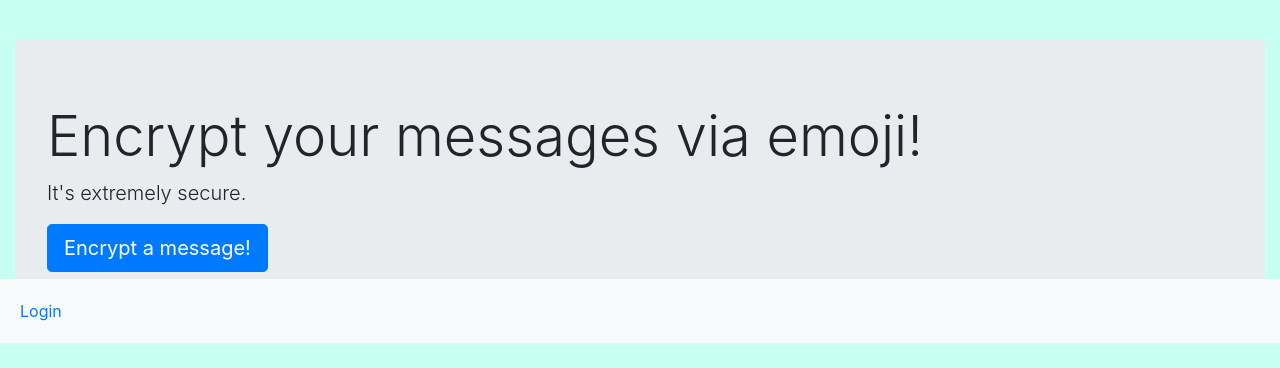
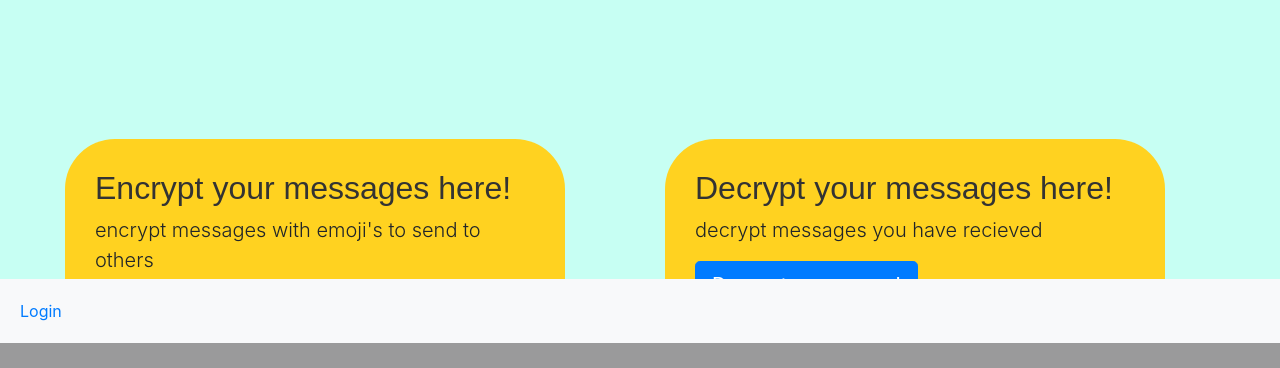
Before and after one commit to aelydens/teamworldbot, a Flask app: page / in a window 1280 px wide. Shown: the part 457-825 px from the top of the page. After the commit the page ends 800 px from the top, so only its background shows below. Run offline with Flask 2, Linux system fonts and the light colour scheme; some libraries are stand-ins or nearby versions.

Commit message:
cody trying to add decrypt

```diff
--- a/app/static/css/main.css
+++ b/app/static/css/main.css
@@ -28,3 +28,20 @@ body {
   margin-left: auto;
   margin-right: auto;
 }
+
+.cutie-pie {
+  padding: 30px;
+  border-radius: 50px;
+  width: 500px;
+  height: 200px;
+  margin-top: 100px;
+  margin-left: 50px;
+  margin-right: 50px;
+  float: left;
+  background-color: #ffd220;
+}
+
+.cute-header {
+  color: #333333;
+  font-family: Arial, Helvetica, sans-serif;
+}
--- a/app/templates/index.html
+++ b/app/templates/index.html
@@ -1,9 +1,14 @@
 {% extends "base.html" %}
 
 {% block content %}
-  <div class="jumbotron">
-    <h1 class="display-4">Encrypt your messages via emoji!</h1>
-    <p class="lead">It's extremely secure.</p>
-    <a class="btn btn-primary btn-lg" href="{{ url_for('encrypt') }}" role="button">Encrypt a message!</a>
-  </div>
+<div class="cutie-pie">
+  <h2 class="cute-header">Encrypt your messages here!</h2>
+  <p class="lead">encrypt messages with emoji's to send to others</p>
+  <a class="btn btn-primary btn-lg" href="{{ url_for('encrypt') }}" role="button">Encrypt a message!</a>
+</div>
+<div class="cutie-pie">
+  <h2 class="cute-header">Decrypt your messages here!</h2>
+  <p class="lead">decrypt messages you have recieved</p>
+  <a class="btn btn-primary btn-lg" href="{{ url_for('decrypt') }}" role="button" style="justify:center" >Decrypt a message!</a>
+</div>
 {% endblock %}
```
